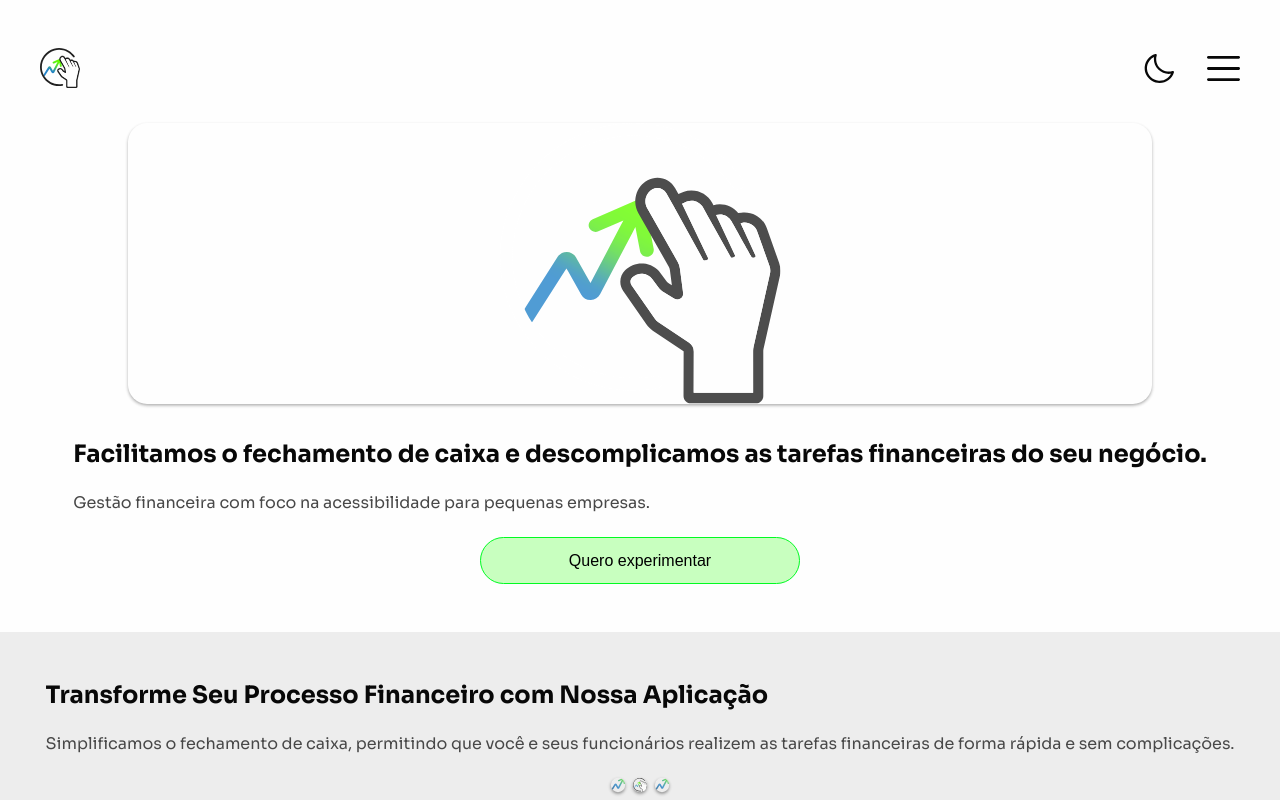
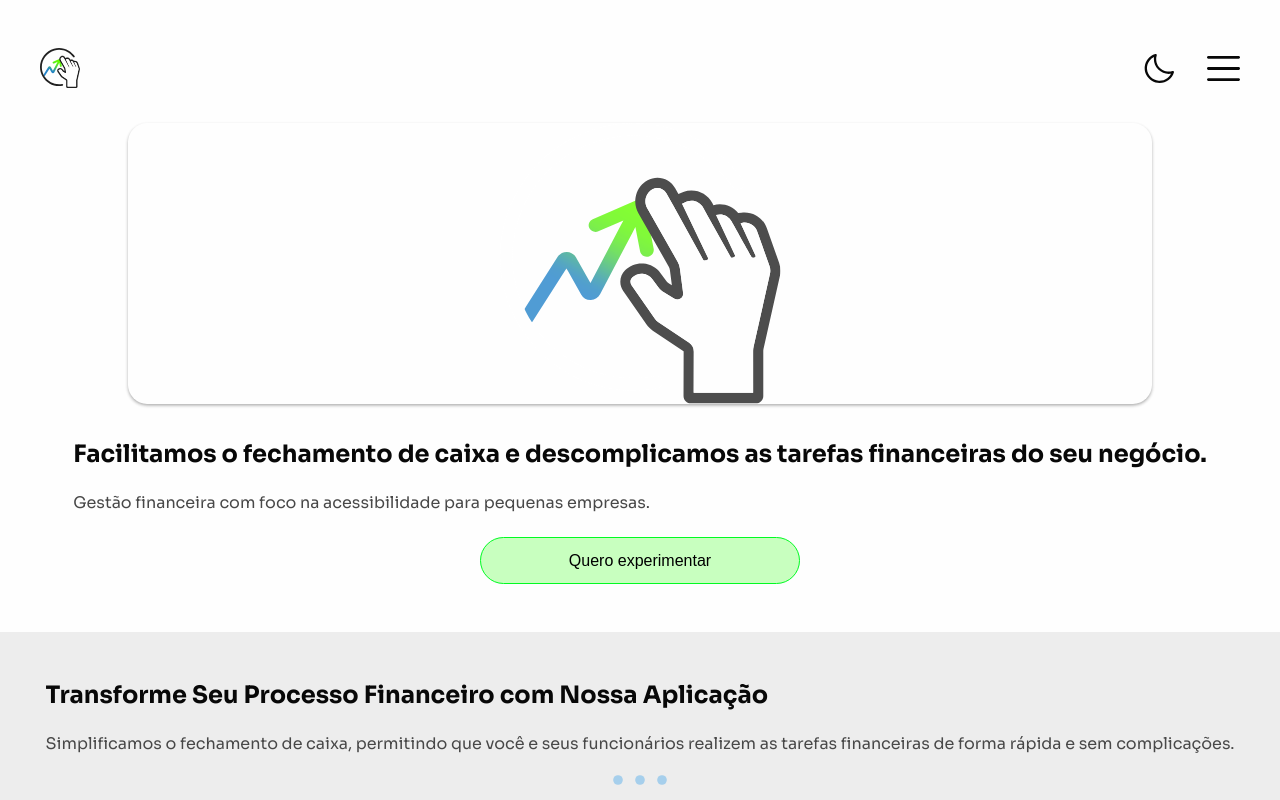
Before and after one commit to jaqueuchoab/caixanamao, a React (Vite) app: page / in a window 1280 px wide. Shown: the top 800 px of the page. Built offline with nearby package versions, Linux system fonts and the light colour scheme.

Commit message:
feat: componente slide

```diff
--- a/src/components/slide/Slide.module.css
+++ b/src/components/slide/Slide.module.css
@@ -55,12 +55,11 @@ img {
   opacity: 0.8;
   transform: scale(0.8);
   transition: 0.4s;
-  width: 18px;
-  height: 18px;
+  width: 12px;
+  height: 12px;
   border-radius: 50%;
   overflow: hidden;
-  margin: 2px;
-  box-shadow: 0 2px 4px rgba(0, 0, 0, 0.5);
+  margin: 0 5px;
 }
 
 .customControls li.active {
--- a/src/components/slide/Slide.tsx
+++ b/src/components/slide/Slide.tsx
@@ -3,7 +3,10 @@ import style from '../slide/Slide.module.css';
 type SlideProps = {
   customControls?: boolean;
   slide: 'carousel' | 'normal';
-  imgThumbs?: string[];
+  thumbs?: {
+    thumbType: 'color' | 'img';
+    thumbValue: string | string[];
+  };
   imgSlide: string[];
 };
 //configurar o active do customControls
@@ -11,14 +14,12 @@ type SlideProps = {
 const Slide = (props: SlideProps) => {
   return (
     <div>
-      {props.customControls && props.imgThumbs ? (
+      {props.customControls && props.thumbs ? (
         <ul className={style.customControls}>
-          {props.imgThumbs.map((imgThumb, index) => {
-            return (
-              <li key={index}>
-                <img src={imgThumb} alt="image-control" />
-              </li>
-            );
+          {props.thumbs.thumbType === 'color' ? props.imgSlide.map((thumb, index) => {
+            return <li key={index} style={{backgroundColor: `${props.thumbs?.thumbValue}`}}></li>
+          }) : props.imgSlide.map((thumb, index) => {
+            return <li key={index}><img src={thumb} alt="thumb-controls" /></li>
           })}
         </ul>
       ) : null}
@@ -29,8 +30,13 @@ const Slide = (props: SlideProps) => {
         <div className={style.slideWrapper}>
           <ul className={style.slide}>
             {props.imgSlide.map((img, index) => {
-              return <li key={index}><img src={img} alt="img-slide" /></li>
-            })}
+                return (
+                  <li key={index}>
+                    <img src={img} alt="img-slide" />
+                  </li>
+                );
+              })
+            }
           </ul>
         </div>
       )}
--- a/src/views/Home.tsx
+++ b/src/views/Home.tsx
@@ -37,7 +37,8 @@ const Home = () => {
         </section>
         <Slide
           customControls={true}
-          imgThumbs={[cnm_gradient_arrow, cnm_logo_light, cnm_gradient_arrow]}
+          thumbs={{thumbType: 'color', thumbValue: '#93C7EB'}}
+          //thumbs={[cnm_gradient_arrow, cnm_logo_light, cnm_gradient_arrow]}
           slide="carousel"
           imgSlide={[cnm_logo_light, cnm_logo_dark, cnm_gradient_arrow]}
         />
```
